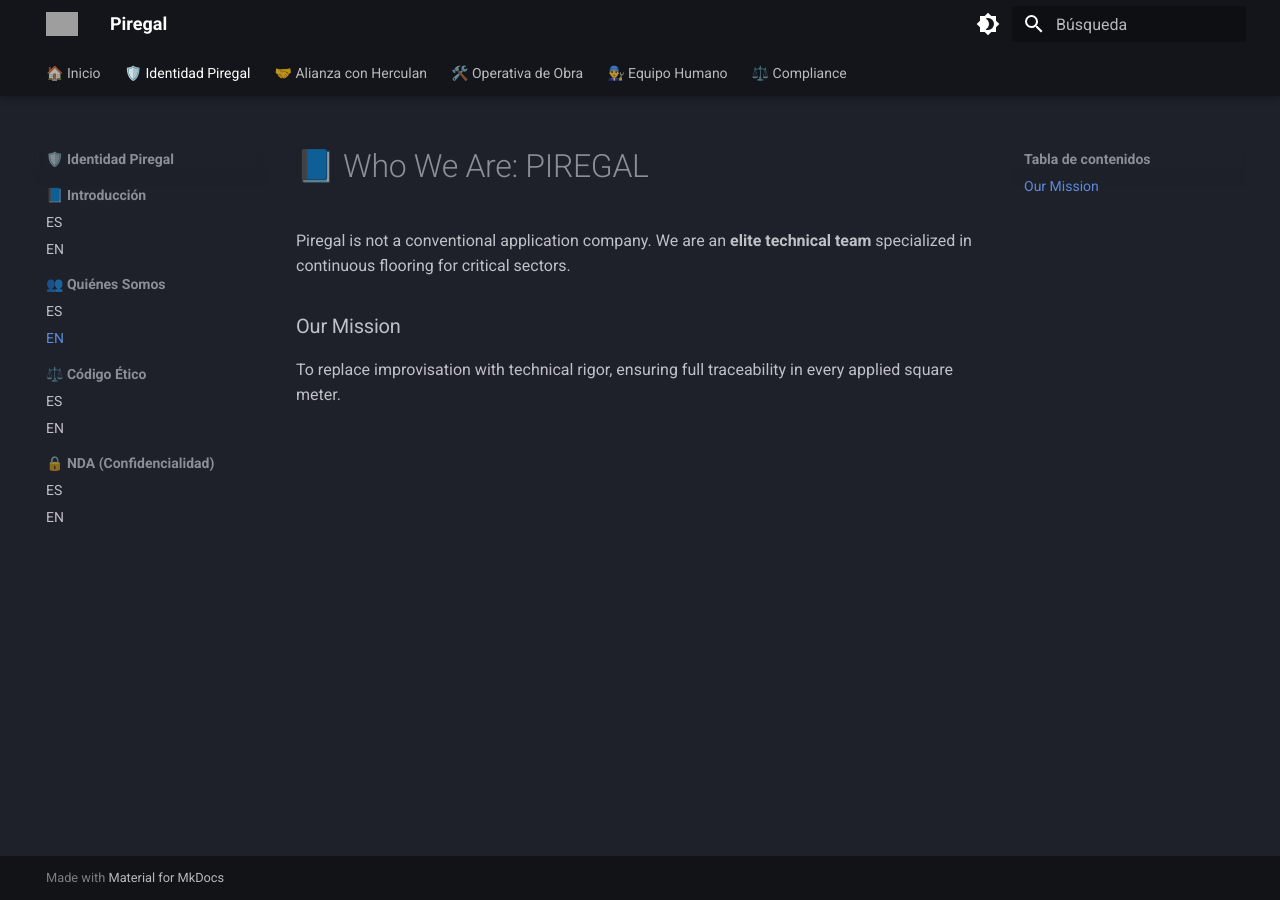
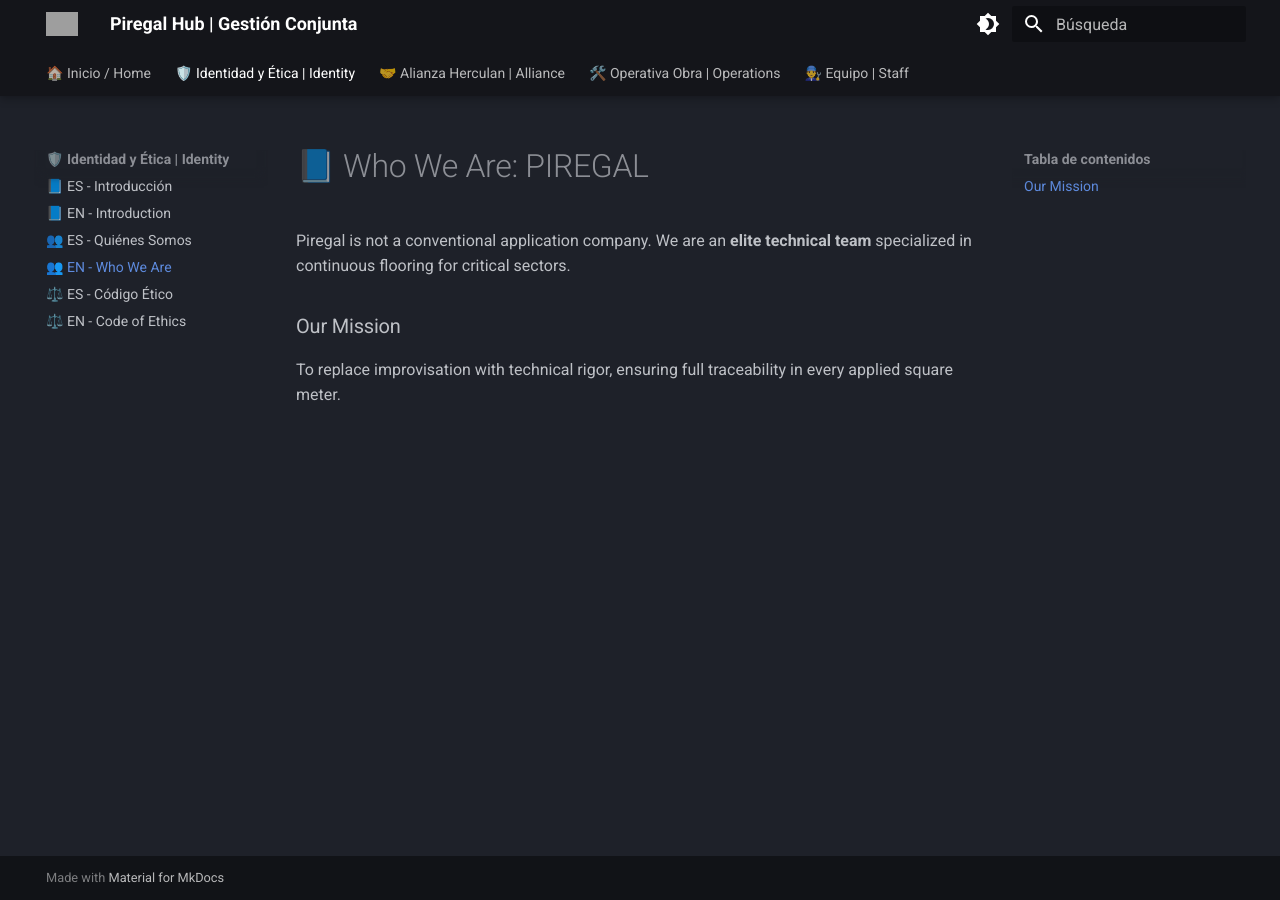
Before and after one commit to bernardezgatosergio-ai/piregal-governance, an MkDocs documentation site: the page built from docs/v1-identidad/quienes-somos.en.md, in a window 1280 px wide. Built offline with MkDocs 1.6.1 and Material for MkDocs 9.7.7, drawn with Linux system fonts in a browser that asks for light colours; grey boxes are pictures that could not be loaded.

Commit message:
Update mkdocs.yml

```diff
--- a/mkdocs.yml
+++ b/mkdocs.yml
@@ -1,27 +1,17 @@
-site_name: "Piregal"
-site_description: "Portal Operativo y de Gobernanza"
-site_author: "Piregal S.L."
+site_name: "Piregal Hub | Gestión Conjunta"
+site_description: "Portal Interno de Gobernanza y Operativa"
 
 theme:
   name: material
-  language: es
-  logo: assets/logo-piregal.png  # Asegúrate de subir tu logo a esta carpeta
-  favicon: assets/favicon.ico
+  language: es # Idioma base del tema (botones, búsqueda)
+  logo: assets/logo-piregal.png
   palette:
-    # CONFIGURACIÓN DE COLORES INVERTIDA
     - scheme: slate
-      primary: black       # Barra superior (Cabecera) en Negro
-      accent: blue grey    # Detalles y botones en Gris
+      primary: black
+      accent: blue grey
       toggle:
         icon: material/brightness-4
         name: "Modo Oscuro"
-    - scheme: default
-      primary: white
-      accent: grey
-      toggle:
-        icon: material/brightness-7
-        name: "Modo Claro"
-
   features:
     - navigation.tabs
     - navigation.tabs.sticky
@@ -30,61 +20,33 @@
     - search.suggest
     - search.highlight
     - header.autohide
+    - i18n # Activamos soporte para traducción si instalas el plugin
 
 nav:
-  - "🏠 Inicio": index.md
-  - "🛡️ Identidad Piregal":
-      - "📘 Introducción":
-          - ES: v1-identidad/introduccion.md
-          - EN: v1-identidad/introduccion.en.md
-      - "👥 Quiénes Somos":
-          - ES: v1-identidad/quienes-somos.md
-          - EN: v1-identidad/quienes-somos.en.md
-      - "⚖️ Código Ético":
-          - ES: v1-identidad/codigo-etico.md
-          - EN: v1-identidad/codigo-etico.en.md
-      - "🔒 NDA (Confidencialidad)":
-          - ES: v1-identidad/nda.md
-          - EN: v1-identidad/nda.en.md
-  - "🤝 Alianza con Herculan":
-      - "📋 PMEE (Plan Maestro)":
-          - ES: v3-alianza/pmee.md
-          - EN: v3-alianza/pmee.en.md
-      - "⚙️ PSAH (Simbiosis Técnica)":
-          - ES: v3-alianza/psah.md
-          - EN: v3-alianza/psah.en.md
-      - "🏛️ Gobernanza Compartida":
-          - ES: v3-alianza/gobernanza.md
-          - EN: v3-alianza/gobernanza.en.md
-      - "📍 Hub Vigo":
-          - ES: v3-alianza/hub-vigo.md
-          - EN: v3-alianza/hub-vigo.en.md
-      - "📊 KPIs Conjuntos":
-          - ES: v3-alianza/kpis-dashboard.md
-          - EN: v3-alianza/kpis-dashboard.en.md
-  - "🛠️ Operativa de Obra":
-      - "🏗️ Protocolos":
-          - ES: v4-operativa/protocolo-obra.md
-          - EN: v4-operativa/proocolo-obra.en.md
-      - "⚠️ Registro de NCR":
-          - ES: v4-operativa/ncr.md
-          - EN: v4-operativa/ncr.en.md
-      - "📞 Gestión Astilleros":
-          - ES: v4-operativa/comunicacion-astilleros.md
-          - EN: v4-operativa/comunicacion-astilleros.en.md
-  - "👨‍🔧 Equipo Humano":
-      - "📖 Manual del Agente":
-          - ES: v6-personal/manual-trabajador.md
-          - EN: v6-personal/manual-trabajador.en.md
-      - "📒 Agenda 2026":
-          - ES: v6-personal/agenda-profesional-2026.md
-          - EN: v6-personal/agenda-profesional-2026.en.md
-  - "⚖️ Compliance":
-      - "📝 Ética Operativa":
-          - EN: v5-compliance/etica.en.md
-      - "📖 Glosario Técnico":
-          - ES: anexos/glosario.md
-          - EN: anexos/glosario.en.md
+  - "🏠 Inicio / Home": index.md
+  - "🛡️ Identidad y Ética | Identity":
+      - "📘 ES - Introducción": v1-identidad/introduccion.md
+      - "📘 EN - Introduction": v1-identidad/introduccion.en.md
+      - "👥 ES - Quiénes Somos": v1-identidad/quienes-somos.md
+      - "👥 EN - Who We Are": v1-identidad/quienes-somos.en.md
+      - "⚖️ ES - Código Ético": v1-identidad/codigo-etico.md
+      - "⚖️ EN - Code of Ethics": v1-identidad/codigo-etico.en.md
+  - "🤝 Alianza Herculan | Alliance":
+      - "📋 ES - Plan PMEE": v3-alianza/pmee.md
+      - "📋 EN - PMEE Plan": v3-alianza/pmee.en.md
+      - "⚙️ ES - Protocolo PSAH": v3-alianza/psah.md
+      - "⚙️ EN - PSAH Protocol": v3-alianza/psah.en.md
+      - "📊 ES - KPIs Conjuntos": v3-alianza/kpis-dashboard.md
+      - "📊 EN - Joint KPIs": v3-alianza/kpis-dashboard.en.md
+  - "🛠️ Operativa Obra | Operations":
+      - "🏗️ ES - Protocolos": v4-operativa/protocolo-obra.md
+      - "🏗️ EN - Protocols": v4-operativa/proocolo-obra.en.md
+      - "⚠️ ES - Registro NCR": v4-operativa/ncr.md
+      - "⚠️ EN - NCR Registry": v4-operativa/ncr.en.md
+  - "👨‍🔧 Equipo | Staff":
+      - "📖 ES - Manual del Agente": v6-personal/manual-trabajador.md
+      - "📖 EN - Worker's Manual": v6-personal/manual-trabajador.en.md
+      - "📒 Agenda 2026": v6-personal/agenda-profesional-2026.md
 
 markdown_extensions:
   - admonition
```
